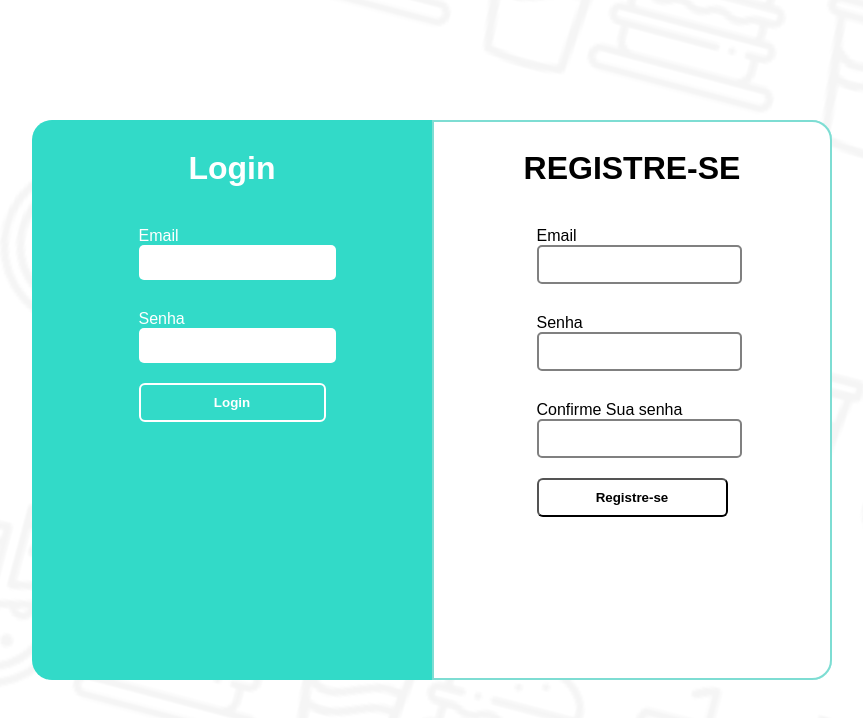
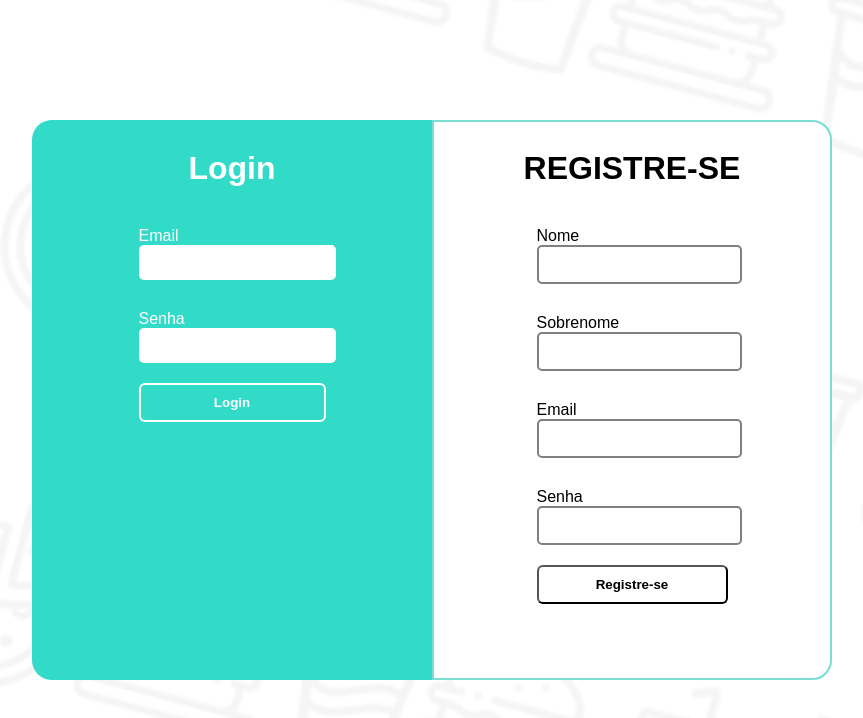
Before and after one commit to Matheus-BM/QrMenu, a React (Create React App) app in the folder main_page/: page /auth in a window 1280 px wide. Shown: the top 718 px of the page, without its empty margins (208-1071 px from the left). Built offline with nearby package versions, Linux system fonts and the light colour scheme.

Commit message:
add nome/sobrenome to register form

```diff
--- a/main_page/src/pages/Auth_page/Auth_page.js
+++ b/main_page/src/pages/Auth_page/Auth_page.js
@@ -25,15 +25,21 @@ function Auth_page() {
                     <h1>REGISTRE-SE</h1>
                     <form>
                         <div className="col">
+                            <label>Nome</label>
+                            <input type="text" />
+                            <div className="col">
+                            <label>Sobrenome</label>
+                            <input type="text" />
+                        </div>
+                        </div>
+
+
+                        <div className="col">
                             <label>Email</label>
                             <input type="email" />
                         </div>
                         <div className="col">
                             <label>Senha</label>
-                            <input type="password" />
-                        </div>
-                        <div className="col">
-                            <label>Confirme Sua senha</label>
                             <input type="password" />
                         </div>
                         <button className="btn">Registre-se </button>
```
